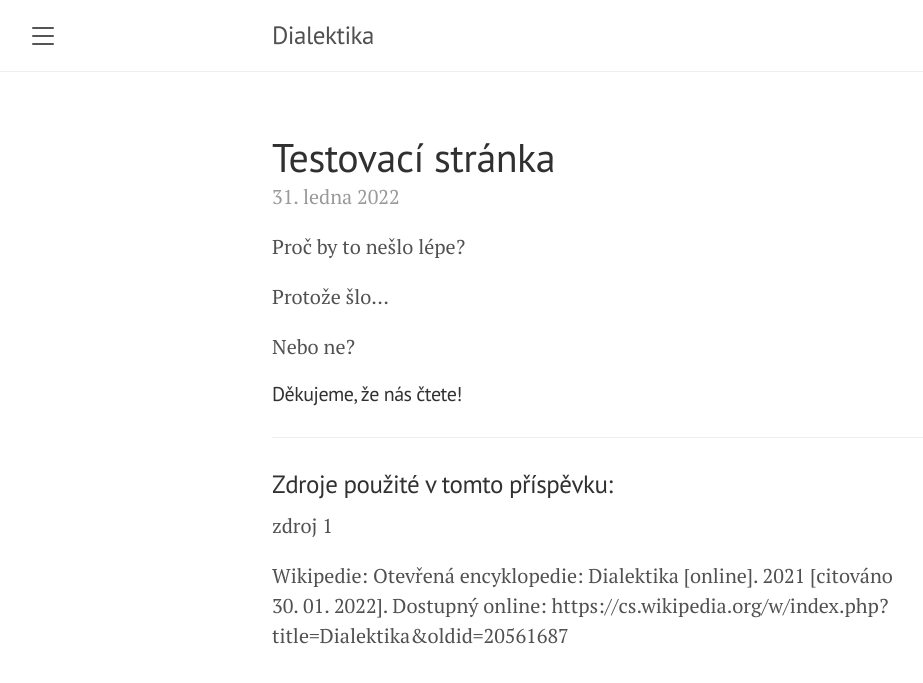
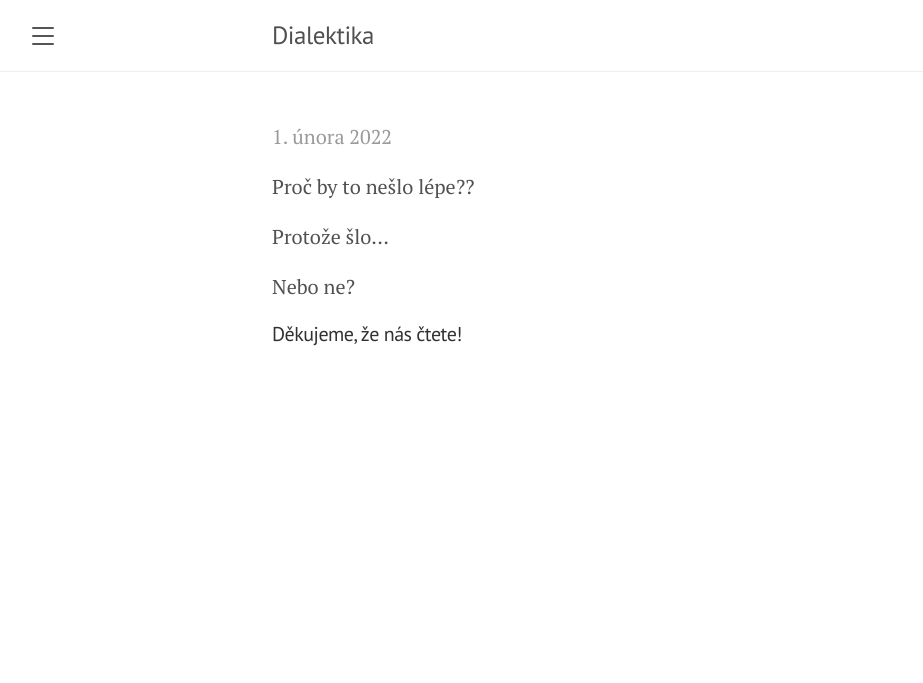
Before and after one commit to janbkrejci/dialektika, a Jekyll site: the page built from _posts/2022-01-31-test.md, in a window 1280 px wide. Shown: the top 683 px of the page, without its empty margins (8-931 px from the left). Built offline with Jekyll 4.4.1, drawn with Linux system fonts in a browser that asks for light colours; our own code applies the rules of GitHub Pages for plain Markdown files.

Commit message:
Update 2022-01-31-test.md

```diff
--- a/_posts/2022-01-31-test.md
+++ b/_posts/2022-01-31-test.md
@@ -4,10 +4,10 @@
 categories: site
 sources:
   - zdroj 1
-  - "Wikipedie: Otevřená encyklopedie: Dialektika [online]. 2021 [citováno 30. 01. 2022]. Dostupný online: https://cs.wikipedia.org/w/index.php?title=Dialektika&oldid=20561687"
+  - Wikipedie: Otevřená encyklopedie: Dialektika [online]. 2021 [citováno 30. 01. 2022]. Dostupný online: https://cs.wikipedia.org/w/index.php?title=Dialektika&oldid=20561687
 ---
 
-Proč by to nešlo lépe?
+Proč by to nešlo lépe??
 
 <!-- more -->
 
```
